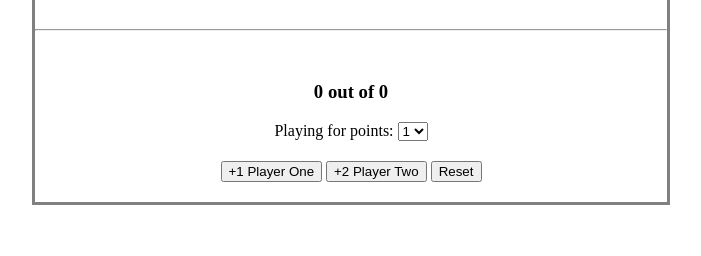
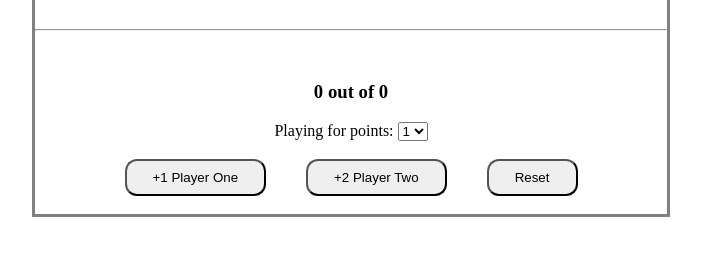
Before and after one commit to rishabh6115/Score-keeper, a plain HTML site: page index.html in a window 1280 px wide. Shown: the part 90-346 px from the top of the page, without its empty margins (289-990 px from the left). Drawn offline with Linux system fonts and the light colour scheme.

Commit message:
Update style.css

```diff
--- a/style.css
+++ b/style.css
@@ -6,7 +6,15 @@
 }
 
 .player {
-    margin: 20px 0;
+    box-sizing: border-box;
+    padding: 9px 26px;
+    margin: 18px;
+    border-radius: 12px;
+}
+
+.player:hover {
+    transform: scale(1.2);
+    cursor: pointer;
 }
 
 body {
```
